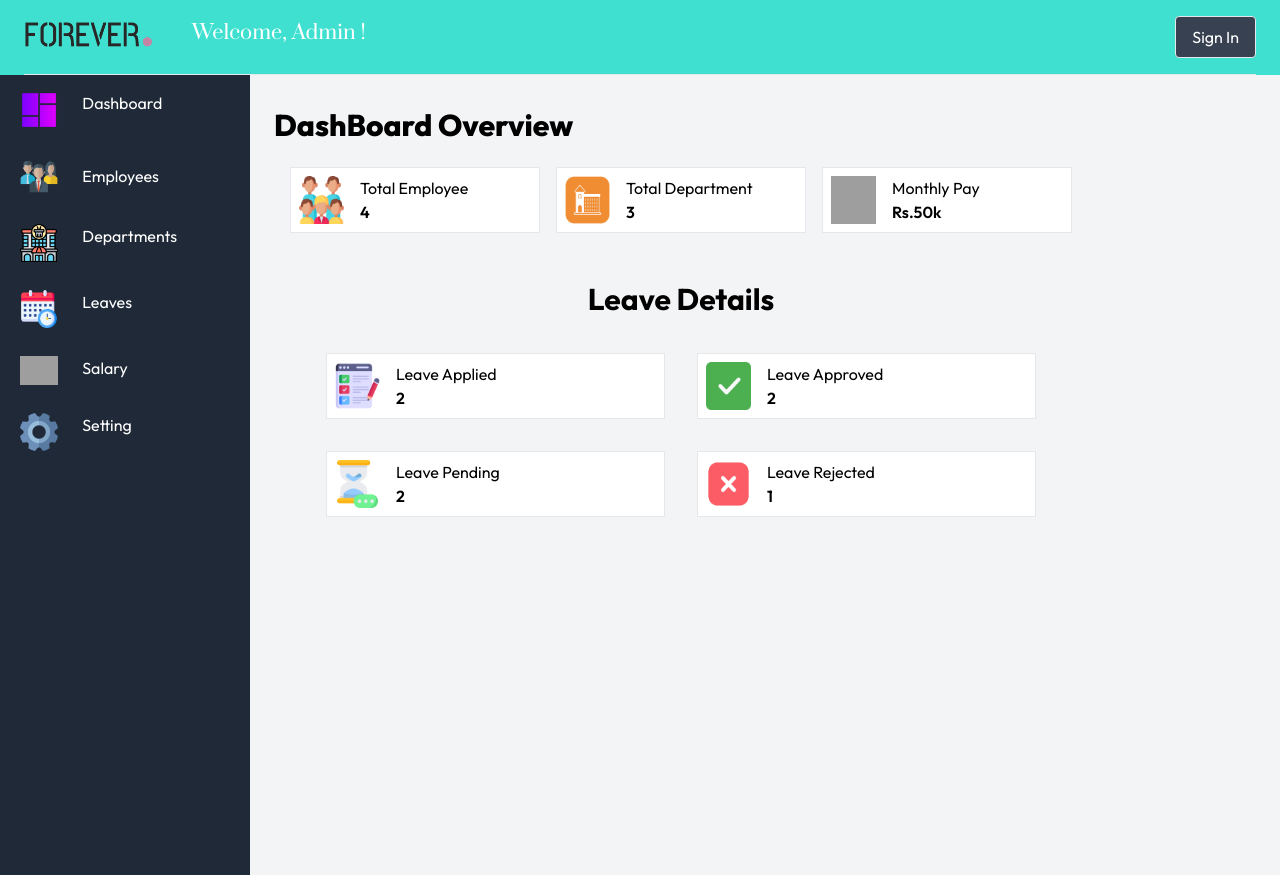
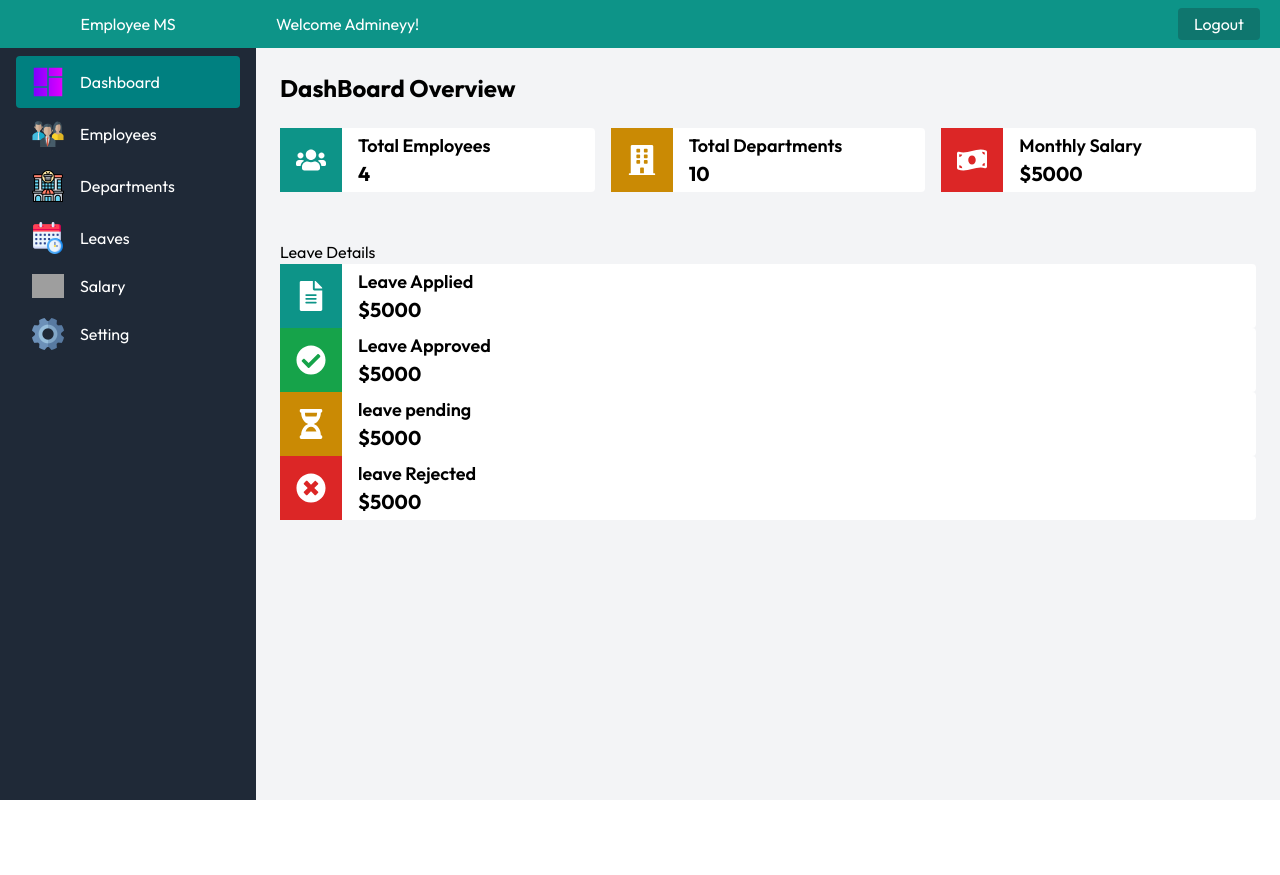
Before and after one commit to AbdurRahman2004/EmployeeManagement, a React app in the folder frontend/: page / in a window 1280 px wide. After the commit the page ends 800 px from the top, so only its background shows below. Built offline with nearby package versions, Linux system fonts and the light colour scheme; grey boxes are pictures that could not be loaded; the HTML template or start-up script is replaced by a standard one.

Commit message:
Added initialy

```diff
--- a/frontend/package.json
+++ b/frontend/package.json
@@ -5,7 +5,7 @@
   "type": "module",
   "scripts": {
     "dev": "vite ",
-    "dev-exposed":"vite --host",
+    "dev-exposed": "vite --host",
     "build": "vite build",
     "lint": "eslint .",
     "preview": "vite preview"
@@ -16,6 +16,7 @@
     "@reduxjs/toolkit": "^2.2.7",
     "axios": "^1.7.7",
     "chart.js": "^4.4.4",
+    "fa-icons": "^0.2.0",
     "framer-motion": "^11.5.5",
     "react": "^18.3.1",
     "react-chartjs-2": "^5.2.0",
--- a/frontend/src/App.jsx
+++ b/frontend/src/App.jsx
@@ -8,7 +8,7 @@ import Leaves from './pages/Leaves'
 import Salary from './pages/Salary'
 import Setting from './pages/Setting'
 import SingIn from './pages/SingIn'
-import SideBar from './components/SideBar'
+import AdminSidebar from './components/AdminSidebar'
 
 
 function App() {
@@ -20,12 +20,12 @@ function App() {
         <Route path='/login' element={<SingIn />} />
 
         {/* Define the routes that require the Navbar */}
-        <Route path='/' element={<><Navbar /><Dashboard /></>} />
-        <Route path='/employees' element={<><Navbar /><Employees /></>} />
-        <Route path='/departments' element={<><Navbar /><Departments /></>} />
-        <Route path='/leaves' element={<><Navbar /><Leaves /></>} />
-        <Route path='/salary' element={<><Navbar /><Salary /></>} />
-        <Route path='/setting' element={<><Navbar /><Setting /></>} />
+        <Route path='/' element={<><Dashboard /></>} />
+        <Route path='/employees' element={<><Employees /></>} />
+        <Route path='/departments' element={<><Departments /></>} />
+        <Route path='/leaves' element={<><Leaves /></>} />
+        <Route path='/salary' element={<><Salary /></>} />
+        <Route path='/setting' element={<><Setting /></>} />
       </Routes>
 
     </div>
--- /dev/null
+++ b/frontend/src/components/AdminSidebar.jsx
@@ -0,0 +1,47 @@
+import React from 'react'
+import { assets } from '../assets/assets'
+import { NavLink } from 'react-router-dom'
+
+const AdminSidebar = () => {
+    return (
+        <div className='bg-gray-800 text-white h-screen fixed left-0 top-0 bottom-0 space-y-2 w-64'>
+            <div className='bg-teal-600 h-12 flex items-center justify-center'>
+                Employee MS
+            </div>
+            <div className='px-4'>
+            <NavLink to='/' className='flex items-center space-x-4  py-2.5 px-4 rounded'>
+
+                <img className='w-2/12' src={assets.dashboard} alt="" />
+                <p>Dashboard</p>
+
+            </NavLink>
+
+            <NavLink to="/employees"> <div className='flex items-center space-x-4  py-2.5 px-4 rounded'>
+                <img className='w-2/12' src={assets.staff} alt="" />
+                  <p>Employees</p>
+
+            </div>  </NavLink>
+            <NavLink to="/department"><div className='flex items-center space-x-4  py-2.5 px-4 rounded'>
+                <img className='w-2/12' src={assets.department} alt="" />
+                <p>Departments</p>
+            </div>   </NavLink>
+            <NavLink to="/leaves"> <div className='flex items-center space-x-4  py-2.5 px-4 rounded'>
+                <img className='w-2/12' src={assets.leave} alt="" />
+                <p>Leaves</p>
+            </div>  </NavLink>
+            <NavLink to="/salary"> <div className='flex items-center space-x-4  py-2.5 px-4 rounded'>
+                <img className='w-2/12' src={assets.salary} alt="" />
+                <p>Salary</p>
+            </div> </NavLink>
+            <NavLink to="/setting"> <div className='flex items-center space-x-4  py-2.5 px-4 rounded'>
+                <img className='w-2/12' src={assets.setting} alt="" />
+                <p>Setting</p>
+            </div>
+            </NavLink>
+            </div>
+
+        </div>
+    )
+}
+
+export default AdminSidebar
--- /dev/null
+++ b/frontend/src/components/AdminSummary.jsx
@@ -0,0 +1,27 @@
+import React from 'react'
+import { assets } from '../assets/assets'
+import SummaryCard from './SummaryCard'
+import {FaBuilding, FaCheckCircle, FaFileAlt, FaHourglassHalf, FaMoneyBillWave, FaTimesCircle, FaUsers} from "react-icons/fa"
+
+const AdminSummary = () => {
+  return (
+    <div className='p-6'>
+      <h3 className='text-2xl font-bold'>DashBoard Overview</h3>
+      <div className='grid grid-cols-1 sm:grid-cols-2 md:grid-cols-3 gap-4 mt-6'>
+        <SummaryCard image={<FaUsers />} text1={"Total Employees"} text2={4} color="bg-teal-600" />
+        <SummaryCard image={<FaBuilding />} text1={"Total Departments"} text2={10} color="bg-yellow-600" />
+        <SummaryCard image={<FaMoneyBillWave />} text1={"Monthly Salary"} text2="$5000" color="bg-red-600" />
+      </div>
+      <div className='mt-12'>
+        <h4 className='grid grid-cols-1 md:grid-cols-2 gap-6 mmt-6'>Leave Details</h4>
+        <SummaryCard image={<FaFileAlt />} text1={"Leave Applied"} text2="$5000" color="bg-teal-600" />
+        <SummaryCard image={<FaCheckCircle />} text1={"Leave Approved"} text2="$5000" color="bg-green-600" />
+        <SummaryCard image={<FaHourglassHalf />} text1={"leave pending"} text2="$5000" color="bg-yellow-600" />
+        <SummaryCard image={<FaTimesCircle />} text1={"leave Rejected"} text2="$5000" color="bg-red-600" />
+
+      </div>
+    </div>
+  )
+}
+
+export default AdminSummary
--- /dev/null
+++ b/frontend/src/components/Footer.jsx
@@ -0,0 +1,11 @@
+import React from 'react'
+
+const Footer = () => {
+  return (
+    <div className='text-center text-2xl text-gray-600 '>
+      copyright @ Abdur
+    </div>
+  )
+}
+
+export default Footer
--- a/frontend/src/components/Navbar.jsx
+++ b/frontend/src/components/Navbar.jsx
@@ -9,14 +9,9 @@ const Navbar = () => {
     const [signIn , setSignIn] = useState('Sign In');
     const navigate = useNavigate();
   return (
-    <div className='bg-turquoise text-white'>
-    <div className='flex  justify-between items-center py-4 mx-6 border-b '>
-       <div className='flex flex-col justify-center md:flex-row gap-10'>
-           <img className='w-32 cursor-pointer' src={assets.logo} alt="" />
-           <p className='font-medium text-xl prata-regular'> Welcome, {user} !</p>
-       </div>
-       <button onClick={()=>navigate('/login')} className=' border py-2 px-4 rounded bg-gray-700 text-white'>{signIn}</button>
-    </div>
+    <div className='flex justify-between items-center text-white h-12 bg-teal-600 px-5'>
+      <p>Welcome Admineyy!</p>
+      <button className='px-4 py-1 bg-teal-700  rounded'>Logout</button>
     </div>
   )
 }
--- a/frontend/src/components/SideBar.jsx
+++ /dev/null
@@ -1,41 +0,0 @@
-import React from 'react'
-import { assets } from '../assets/assets'
-import { NavLink } from 'react-router-dom'
-
-const SideBar = () => {
-    return (
-        <div className='flex  flex-col gap-7 items-center jus text-white max-w-[250px] h-screen bg-gray-800'>
-            <div className='flex cursor-pointer pl-5 mt-4 gap-6'>
-                <img className='w-2/12' src={assets.dashboard} alt="" />
-                <p>Dashboard</p>
-            </div>
-            <NavLink to="/employees"> <div className='flex pl-5 cursor-pointer  gap-6'>
-                <img className='w-2/12' src={assets.staff} alt="" />
-
-                <div className='flex flex-col items-center justify-center'>
-                    <p>Employees</p>
-                </div>
-            </div>  </NavLink>
-            <NavLink to="/department"><div className='flex pl-5 cursor-pointer gap-6'>
-                <img className='w-2/12' src={assets.department} alt="" />
-                <p>Departments</p>
-            </div>   </NavLink>
-            <NavLink to="/leaves"> <div className='flex pl-5  cursor-pointer gap-6'>
-                <img className='w-2/12' src={assets.leave} alt="" />
-                <p>Leaves</p>
-            </div>  </NavLink>
-            <NavLink to="/salary"> <div className='flex pl-5 cursor-pointer  gap-6'>
-                <img className='w-2/12' src={assets.salary} alt="" />
-                <p>Salary</p>
-            </div> </NavLink>
-            <NavLink to="/setting"> <div className='flex  pl-5 cursor-pointer  gap-6'>
-                <img className='w-2/12' src={assets.setting} alt="" />
-                <p>Setting</p>
-            </div>
-            </NavLink>
-
-        </div>
-    )
-}
-
-export default SideBar
--- /dev/null
+++ b/frontend/src/components/SummaryCard.jsx
@@ -0,0 +1,17 @@
+import React from 'react'
+
+const SummaryCard = ({image ,text1,text2,color}) => {
+  return (
+    <div className='rounded flex bg-white'>
+        <div className={`text-3xl flex justify-center items-center ${color} text-white px-4`}>
+          {image}
+        </div>
+        <div className='pl-4 py-1'>
+            <p className='text-lg font-semibold'>{text1}</p>
+            <p className='text-xl font-bold'>{text2}</p>
+        </div>
+    </div>
+  )
+}
+
+export default SummaryCard
--- a/frontend/src/index.css
+++ b/frontend/src/index.css
@@ -1,5 +1,5 @@
 @import url('https://fonts.googleapis.com/css2?family=Outfit:wght@100..900&family=Prata&display=swap');
-
+@import url('https://fonts.googleapis.com/css2?family=Pacifico&display=swap');
 @tailwind base;
 @tailwind components;
 @tailwind utilities;
@@ -13,3 +13,13 @@
     font-weight: 400;
     font-style: normal;
   }
+
+  .pacifico-regular {
+    font-family: "Pacifico", cursive;
+    font-weight: 400;
+    font-style: normal;
+  }
+
+  .active{
+    background-color: teal;
+  }
--- a/frontend/src/pages/Dashboard.jsx
+++ b/frontend/src/pages/Dashboard.jsx
@@ -1,11 +1,27 @@
 import React from 'react'
-import SideBar from '../components/SideBar'
+import AdminSidebar from '../components/AdminSidebar'
 import { assets } from '../assets/assets'
+import Navbar from '../components/Navbar'
+import AdminSummary from '../components/AdminSummary'
 
 const Dashboard = () => {
   return (
-    <div className='flex bg-gray-100 w-full gap-6' >
-        <SideBar />
+    <div className='flex'>
+        <AdminSidebar />
+        <div className='flex-1 ml-64 bg-gray-100 h-screen'>
+           <Navbar />
+           <AdminSummary />
+        </div>
+    </div>
+  )
+}
+
+export default Dashboard
+
+
+
+{/* <div className='flex bg-gray-100 w-full gap-6' >
+<AdminSidebar />
 <div className='mt-8 flex flex-col '>
     <div className='flex flex-col gap-6'>
         <h1 className='font-extrabold text-3xl'>DashBoard Overview</h1>
@@ -36,7 +52,7 @@ const Dashboard = () => {
         </div>
 
     </div>
-            {/* ----------Leave Details------------- */}
+
    <div className='flex flex-col ml-4 mr-52 mt-12'>
     <p className='text-center text-3xl font-bold'>Leave Details</p>
     <div className='m-9'>
@@ -71,8 +87,4 @@ const Dashboard = () => {
    </div>
 </div>
 
-    </div>
-  )
-}
-
-export default Dashboard
+</div> */}
```
Also changed, not shown: frontend/docker-compose.yaml (+22 -23 lines), frontend/src/pages/SingIn.jsx (+25 -11 lines), 2 other files (tests, documents, lock files or other folders). Lines whose indentation alone changed are shown as unchanged.
